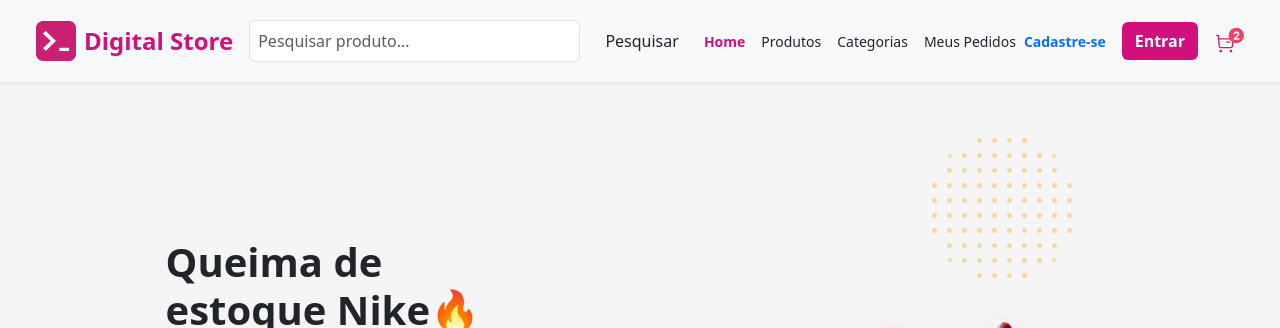
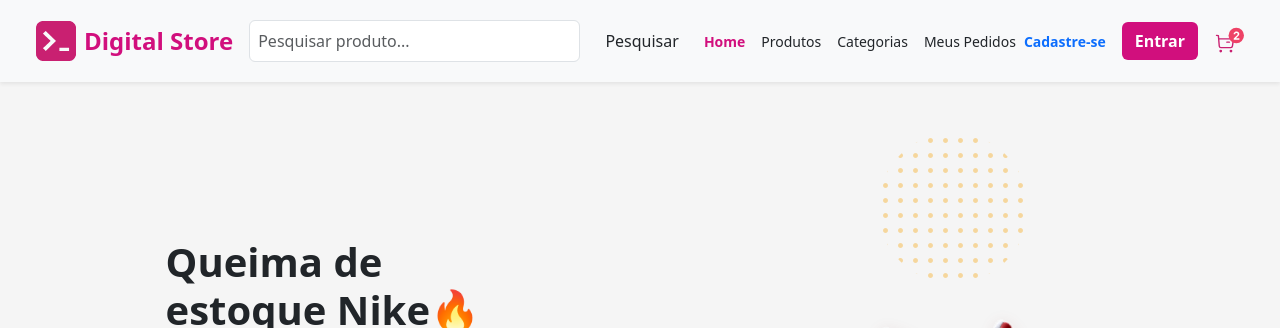
Before and after one commit to GabrielAlexS2/DripStore, a React (Vite) app: page / in a window 1280 px wide. Shown: the top 328 px of the page. Built offline with nearby package versions, Linux system fonts and the light colour scheme; a web font is replaced by a local one.

Commit message:
Maiiiissss ajustes

```diff
--- a/src/components/Carrossel.jsx
+++ b/src/components/Carrossel.jsx
@@ -14,7 +14,7 @@
         <img
           src={bolinha}
           alt=""
-          style={{ position: "relative", left: "80%", top: "40px" }}
+          style={{ position: "relative", left: "75%", top: "40px" }}
         />
 
         <div
```
